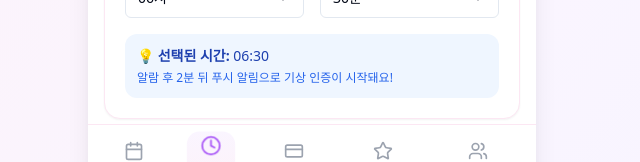
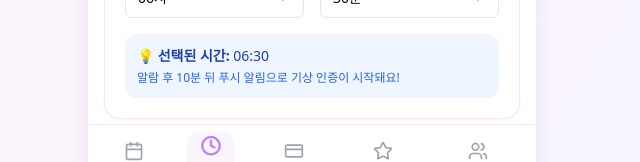
Before and after one commit to kimdevv/miracle-mornings-crew, a React (Vite) app: page / in a window 1280 px wide. Both pictures are taken after a click on the button "알람". Shown: the part 603-765 px from the top of the page, without its empty margins (328-968 px from the left). Built offline with nearby package versions, Linux system fonts and the light colour scheme.

Commit message:
Fix: Change push notification delay
Update the delay for the wake-up confirmation push notification from 2 minutes to 10 minutes after the alarm.

```diff
--- a/src/components/AlarmSetting.tsx
+++ b/src/components/AlarmSetting.tsx
@@ -122,7 +122,7 @@ const AlarmSetting = ({ user, setUser }: AlarmSettingProps) => {
             💡 <strong>선택된 시간:</strong> {selectedHour}:{selectedMinute}
           </p>
           <p className="text-xs text-blue-600 mt-1">
-            알람 후 2분 뒤 푸시 알림으로 기상 인증이 시작돼요!
+            알람 후 10분 뒤 푸시 알림으로 기상 인증이 시작돼요!
           </p>
         </div>
       </div>
```
